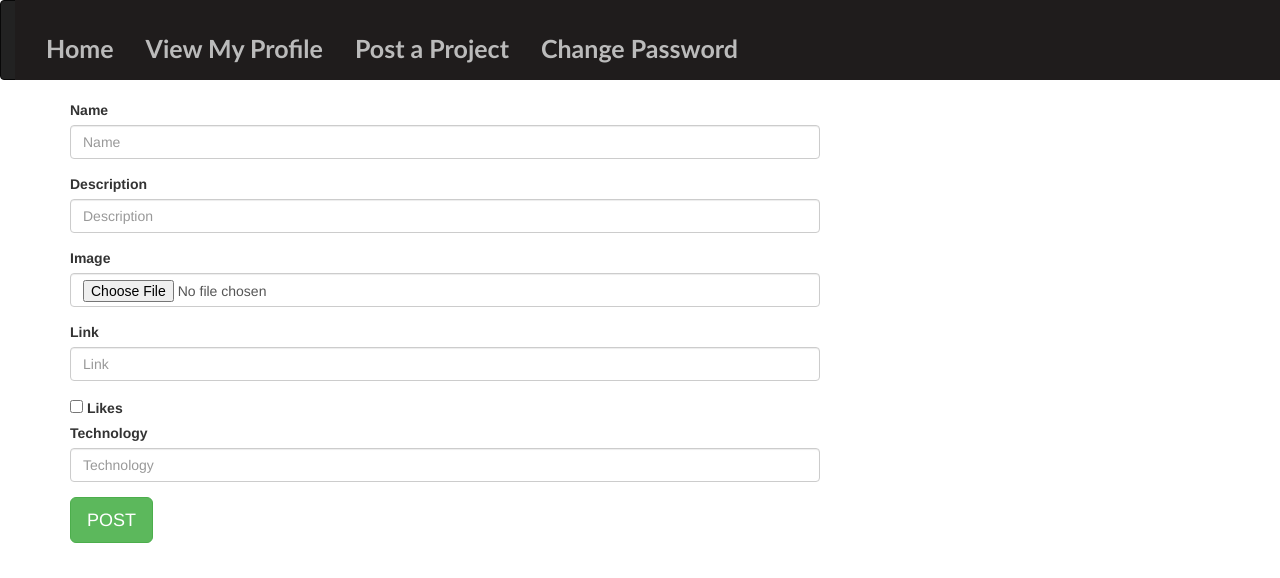
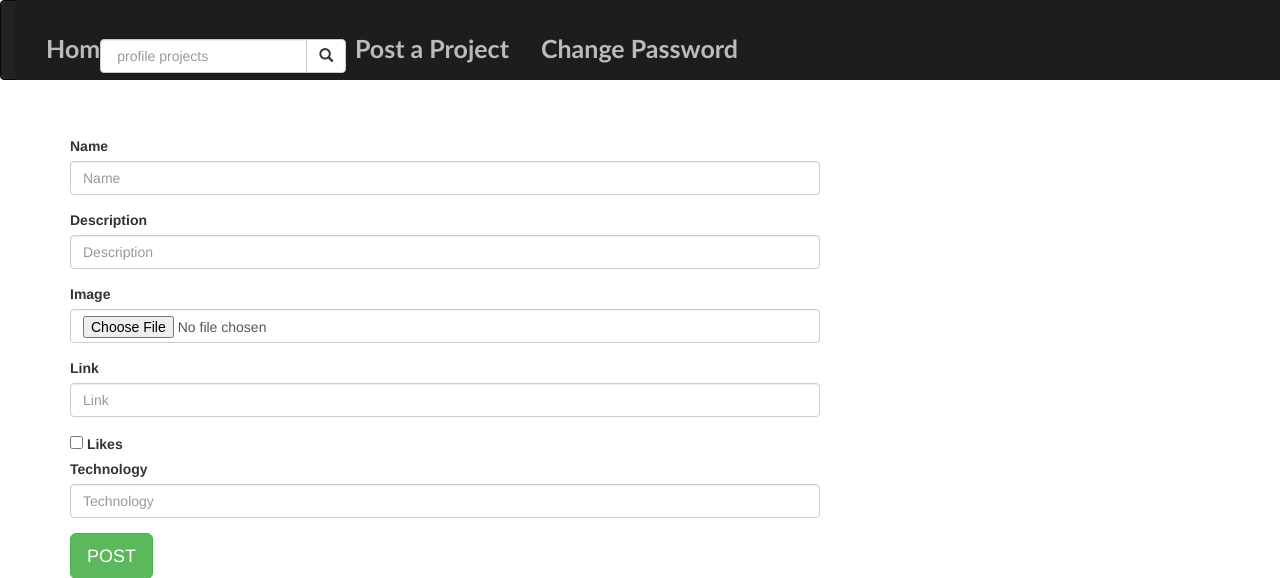
Before and after one commit to Pnshimiye/POSTEM, a Django app: page /post/ in a window 1280 px wide. Shown: the top 578 px of the page. Run offline with Django 3.2, Linux system fonts and the light colour scheme; the visitor is signed in with stand-in values (Sample User, id 1); some libraries are stand-ins or nearby versions.

Commit message:
add a search button

```diff
--- a/projects/models.py
+++ b/projects/models.py
@@ -65,8 +65,8 @@ class Profile(models.Model):
         self.save()
 
     @classmethod
-    def search_profile(cls, name):
-        profile = Profile.objects.filter(user__username__icontains = name)
+    def search_profile(cls,search_term):
+        cls.objects.filter(profile__profile_name__icontains =search_term)
         return profile
 
     # @classmethod
@@ -74,10 +74,6 @@ class Profile(models.Model):
     #     profile = Profile.objects.get(user = id)
     #     return profile
 
-    # @classmethod
-    # def filter_by_id(cls, id):
-    #
-    #     return profile
 
 
 
--- a/projects/templates/navbar.html
+++ b/projects/templates/navbar.html
@@ -33,9 +33,23 @@
       <li id="nav"><a class="navbar-brand" href="{% url 'edit_profile' %}"style= " font-size:25px;font-weight: 40000;color:#bbbbbb; padding-top:23px;margin-right:600px;">Edit/create Profile</a></li>
       <li id="nav"><a class="navbar-brand" href="/logout"style= "font-size:25px;font-weight: 40000;color: #bbbbbb; padding-top:23px;margin-right:0px;">Logout</a></li>
       <li id="nav"><h6 class="navbar-brand" style="font-size:25px;font-weight:bold;color: #bbbbbb; padding-top:14px;">{{user.username }}</h6>
-    </ul></center>
+    </ul>
+  </center>
+
+  <div class="col-sm-4 col-md-4 navbar-right">
+
+    <form class="navbar-form" role="search" action="{% url 'search_results' %}">
 
 
+      <div class="input-group">
+        <input type="text" class="form-control" placeholder=" profile projects" name="profile" style="margin-top:-80px">
+        <div class="input-group-btn">
+          <button class="btn btn-default" type="submit"  style="margin-top:-127px"><i class="glyphicon glyphicon-search"></i></button>
+        </div>
+      </div>
+
+    </form>
+  </div>
 
 
 
--- a/projects/templates/searched.html
+++ b/projects/templates/searched.html
@@ -16,7 +16,7 @@
 <div class="container">
 
   <div class="row">
-    {% if images %}
+    {% if project %}
       <h2 style="color:white;">Found {{profiles|length }} of searched term {{message}}</h2>
     {% else %}
       <h2  style="color:white;" > Found 0 profile for the search term {{message}}</h2>
@@ -26,7 +26,7 @@
 
   <div class="row">
 
-   {% if profile %}
+   {% if project %}
    {% for project in projects %}
 
       <div class=" col-md-6 img">
@@ -50,7 +50,7 @@
             <div class="modal-body">
                 <img src="{{project.image.url}}" class="img-responsive" alt="Image" height="1000px">
               <div class ="description">
-              <p>{{pic.description}}</p>
+              <p>{{project.description}}</p>
 
 
               <ul class="list-inline">
--- a/projects/urls.py
+++ b/projects/urls.py
@@ -10,7 +10,7 @@ urlpatterns=[
     url(r'^post/$', views.post_project, name='post_project'),
     url(r'^accounts/edit',views.edit_profile, name='edit_profile'),
     url(r'^profile', views.profile, name='profile'),
-    # url(r'^search/', views.search_results, name='search_results'),
+    url(r'^search/', views.search_results, name='search_results'),
     # url(r'^comments/(\d+)',views.comments,name="comments")
 
     url(r'^api/project/$', views.ProjectList.as_view())
--- a/projects/views.py
+++ b/projects/views.py
@@ -62,18 +62,19 @@ def edit_profile(request):
     return render(request,'edit_profile.html', {'form':form})
 
 
-# def search_results(request):
+def search_results(request):
 
-#     if 'profile' in request.GET and request.GET["profile"]:
-#         search_term = request.GET.get("profile.user_id")
-#         searched_profile = Project.search_project_profile(search_term)
-#         message = f"{search_term}"
+    if 'profile' in request.GET and request.GET["profile"]:
+        search_term = request.GET.get("profile")
+        searched_profile = Project.search_profile(search_term)
+        message = f"{search_term}"
 
-#         return render(request, 'profile.html',{"message":message,"profile": searched_profile})
+        return render(request, 'searched.html',{"message":message,"profile": searched_profile})
 
-#     else:
-#         message = "You haven't searched for any term"
-#         return render(request, 'searched.html',{"message":message})
+    else:
+        message = "You haven't searched for any term"
+        return render(request, 'searched.html',{"message":message})
+
 
 
 
```
